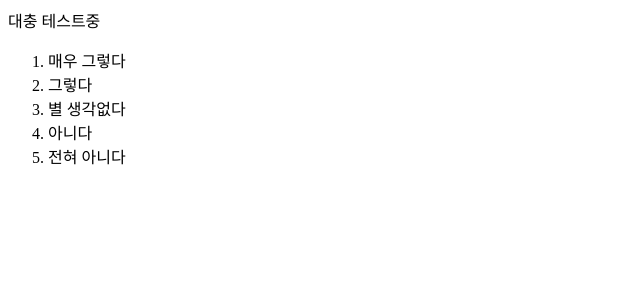
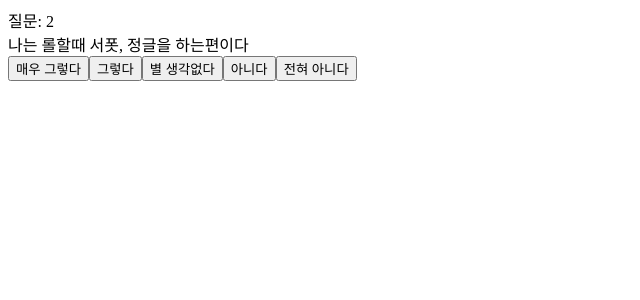
Before and after one commit to HeonSeok98/mbti, a React (Create React App) app: page /test/2 in a window 1280 px wide. Shown: the top 300 px of the page, without its empty margins (0-640 px from the left). Built offline with nearby package versions, Linux system fonts and the light colour scheme.

Commit message:
[Fix]: id 수정

```diff
--- a/src/App.js
+++ b/src/App.js
@@ -10,7 +10,7 @@ function App() {
     <BrowserRouter>
       <Switch>
 
-        <Route path="/test">
+        <Route path="/test/:id">
           <Test/>
         </Route>
 
--- a/src/components/ResultCard.js
+++ b/src/components/ResultCard.js
@@ -1,10 +1,238 @@
+import questions from '../contents/question';
+import score from '../contents/score';
 
 
 const ResultCard = () => {
 
+  console.log(questions);
+
+  if (questions[0].answer === 1) {
+    score.j +=2;
+  } else if (questions[0].answer === 2) {
+    score.j +=1;
+  } else if (questions[0].answer === 4) {
+    score.p +=1;
+  } else if (questions[0].answer === 5) {
+    score.p +=2;
+  }
+
+  if (questions[1].answer === 1) {
+    score.i +=2;
+    score.s +=2;
+    score.f +=2;
+    score.j +=2;
+  } else if (questions[1].answer === 2) {
+    score.i +=1;
+    score.s +=1;
+    score.f +=1;
+    score.j +=1;
+  } else if (questions[1].answer === 4) {
+    score.e +=1;
+    score.n +=1;
+    score.t +=1;
+    score.p +=1;
+  } else if (questions[1].answer === 5) {
+    score.e +=2;
+    score.n +=2;
+    score.t +=2;
+    score.p +=2;
+  }
+
+  if (questions[2].answer === 1) {
+    score.i +=2;
+  } else if (questions[2].answer === 2) {
+    score.i +=1;
+  } else if (questions[2].answer === 4) {
+    score.e +=1;
+  } else if (questions[2].answer === 5) {
+    score.e +=2;
+  }
+
+  if (questions[3].answer === 1) {
+    score.f +=2;
+  } else if (questions[3].answer === 2) {
+    score.f +=1;
+  } else if (questions[3].answer === 4) {
+    score.t +=1;
+  } else if (questions[3].answer === 5) {
+    score.t +=2;
+  }
+
+  if (questions[4].answer === 1) {
+    score.i +=2;
+  } else if (questions[4].answer === 2) {
+    score.i +=1;
+  } else if (questions[4].answer === 4) {
+    score.e +=1;
+  } else if (questions[4].answer === 5) {
+    score.e +=2;
+  }
+
+  if (questions[5].answer === 1) {
+    score.n +=2;
+  } else if (questions[5].answer === 2) {
+    score.n +=1;
+  } else if (questions[5].answer === 4) {
+    score.s +=1;
+  } else if (questions[5].answer === 5) {
+    score.s +=2;
+  }
+
+  if (questions[6].answer === 1) {
+    score.p +=2;
+  } else if (questions[6].answer === 2) {
+    score.p +=1;
+  } else if (questions[6].answer === 4) {
+    score.j +=1;
+  } else if (questions[6].answer === 5) {
+    score.j +=2;
+  }
+
+  if (questions[7].answer === 1) {
+    score.n +=2;
+  } else if (questions[7].answer === 2) {
+    score.n +=1;
+  } else if (questions[7].answer === 4) {
+    score.s +=1;
+  } else if (questions[7].answer === 5) {
+    score.s +=2;
+  }
+
+  if (questions[8].answer === 1) {
+    score.e +=2;
+    score.n +=2;
+    score.t +=2;
+    score.j +=2;
+  } else if (questions[8].answer === 2) {
+    score.e +=1;
+    score.n +=1;
+    score.t +=1;
+    score.j +=1;
+  } else if (questions[8].answer === 4) {
+    score.i +=1;
+    score.s +=1;
+    score.f +=1;
+    score.p +=1;
+  } else if (questions[8].answer === 5) {
+    score.i +=2;
+    score.s +=2;
+    score.f +=2;
+    score.p +=2;
+  }
+
+  if (questions[9].answer === 1) {
+    score.e +=2;
+  } else if (questions[9].answer === 2) {
+    score.e +=1;
+  } else if (questions[9].answer === 4) {
+    score.i +=1;
+  } else if (questions[9].answer === 5) {
+    score.i +=2;
+  }
+
+  if (questions[10].answer === 1) {
+    score.n +=2;
+    score.f +=2;
+  } else if (questions[10].answer === 2) {
+    score.n +=1;
+    score.f +=1;
+  } else if (questions[10].answer === 4) {
+    score.s +=1;
+    score.t +=1;
+  } else if (questions[10].answer === 5) {
+    score.s +=2;
+    score.t +=2;
+  }
+
+  if (questions[11].answer === 1) {
+    score.e +=2;
+    score.f +=2;
+  } else if (questions[11].answer === 2) {
+    score.e +=1;
+    score.f +=1;
+  } else if (questions[11].answer === 4) {
+    score.i +=1;
+    score.t +=1;
+  } else if (questions[11].answer === 5) {
+    score.i +=2;
+    score.t +=2;
+  }
+
+  if (questions[12].answer === 1) {
+    score.n +=2;
+  } else if (questions[12].answer === 2) {
+    score.n +=1;
+  } else if (questions[12].answer === 4) {
+    score.s +=1;
+  } else if (questions[12].answer === 5) {
+    score.s +=2;
+  }
+
+  if (questions[13].answer === 1) {
+    score.j +=2;
+  } else if (questions[13].answer === 2) {
+    score.j +=1;
+  } else if (questions[13].answer === 4) {
+    score.p +=1;
+  } else if (questions[13].answer === 5) {
+    score.p +=2;
+  }
+
+  if (questions[14].answer === 1) {
+    score.e +=2;
+    score.n +=2;
+  } else if (questions[14].answer === 2) {
+    score.e +=1;
+    score.n +=1;
+  } else if (questions[14].answer === 4) {
+    score.i +=1;
+    score.s +=1;
+  } else if (questions[14].answer === 5) {
+    score.i +=2;
+    score.s +=2;
+  }
+
+  if (questions[15].answer === 1) {
+    score.f +=2;
+  } else if (questions[15].answer === 2) {
+    score.f +=1;
+  } else if (questions[15].answer === 4) {
+    score.t +=1;
+  } else if (questions[15].answer === 5) {
+    score.t +=2;
+  }
+
+  console.log(score);
+
+  let mbti='';
+
+  if (score.i>=score.e) {
+    mbti +='i';
+  } else {
+    mbti +='e';
+  }
+  if (score.s>=score.n) {
+    mbti +='s';
+  } else {
+    mbti +='n';
+  }
+  if (score.f>=score.t) {
+    mbti +='f';
+  } else {
+    mbti +='t';
+  }
+  if (score.j>=score.p) {
+    mbti +='j';
+  } else {
+    mbti +='p';
+  }
+
+
 
   return (
-    <div>대충 결과화면</div>
+    <div>
+      결과: {mbti}
+    </div>
   );
 }
 
--- a/src/components/StartButton.js
+++ b/src/components/StartButton.js
@@ -3,9 +3,9 @@ import { Link } from 'react-router-dom';
 
 const StartButton = () => {
 
-    return (
-      <Link to="/test">검사하러 가기</Link>
-    );
-  }
+   return (
+    <Link to="/test/1">검사하러 가기</Link>
+  );
+}
 
 export default StartButton;
--- a/src/components/TestCard.js
+++ b/src/components/TestCard.js
@@ -1,11 +1,70 @@
+import { useState, useEffect } from 'react';
+import { Link, withRouter } from 'react-router-dom';
+import questions from '../contents/question';
 
 
-const TestCard = () => {
+const TestCard = ({ match }) => {
+
+  const [curTest, setCurTest] = useState({});
+  const [id, setId] = useState(0);
+
+  useEffect(()=>{
+    const num = parseInt(match.params.id);
+
+    if(questions){
+      setCurTest(questions[num-1]);
+      setId(num+1);
+    }
+
+  }, [match]);
+
+
+  const answer1 = () => {
+    questions[match.params.id-1].answer = 1;
+  };
+
+  const answer2 = () => {
+    questions[match.params.id-1].answer = 2;
+  };
+
+  const answer3 = () => {
+    questions[match.params.id-1].answer = 3;
+  };
+
+  const answer4 = () => {
+    questions[match.params.id-1].answer = 4;
+  };
+
+  const answer5 = () => {
+    questions[match.params.id-1].answer = 5;
+  };
+
 
 
   return (
-    <div>대충 테스트중</div>
+    <div>
+      <div>질문: {match.params.id}</div>
+      <div>{curTest.question}</div>
+      {match.params.id < 16 &&
+        <Link to={`/test/${id}`}>
+          <button onClick={() => answer1()}>매우 그렇다</button>
+          <button onClick={() => answer2()}>그렇다</button>
+          <button onClick={() => answer3()}>별 생각없다</button>
+          <button onClick={() => answer4()}>아니다</button>
+          <button onClick={() => answer5()}>전혀 아니다</button>
+        </Link>
+      }
+      {match.params.id == 16 &&
+        <Link to={`/end`}>
+          <button onClick={() => answer1()}>매우 그렇다</button>
+          <button onClick={() => answer2()}>그렇다</button>
+          <button onClick={() => answer3()}>별 생각없다</button>
+          <button onClick={() => answer4()}>아니다</button>
+          <button onClick={() => answer5()}>전혀 아니다</button>
+        </Link>
+      }
+    </div>
   );
 }
 
-export default TestCard;
+export default withRouter(TestCard);
--- a/src/contents/question.js
+++ b/src/contents/question.js
@@ -1,21 +1,86 @@
 
-const question = [
-  "나는 내일 할일을 생각한다",
-  "나는 롤할때 서폿, 정글을 하는편이다",
-  "말 많은 사람 상대하기 힘들다",
-  "말 많은 사람 상대하기 힘들다",
-  "슬픈 영화, 드라마를 보고 운적이 있다",
-  "사람을 2주일 이상 안만나 본적이 있다",
-  "계획없는 여행을 떠나보고 싶다",
-  "사과를 보면 로빈후드, 백설공주 이런게 떠오른다",
-  "내가 사업을 하면 성공 시킬수 있다",
-  "술자리를 자주 나간다",
-  "소문난 맛집은 찾아가봐야 한다",
-  "팀장을 할때 팀원들을 캐어주는것이 제일 중요하다",
-  "로또에 당첨되면 뭐할지 계획이 있다",
-  "기한이 충분한 과제를 미리한다",
-  "처음보는 사람에게 궁금한것이 많다",
-  "콘서트, 전시회등을 즐긴다"
+const questions = [
+  {
+    id: 1,
+    question: "나는 내일 할일을 생각한다",
+    answer: null
+  },
+  {
+    id: 2,
+    question: "나는 롤할때 서폿, 정글을 하는편이다",
+    answer: null
+  },
+  {
+    id: 3,
+    question: "말 많은 사람 상대하기 힘들다",
+    answer: null
+  },
+  {
+    id: 4,
+    question: "슬픈 영화, 드라마를 보고 운적이 있다",
+    answer: null
+  },
+  {
+    id: 5,
+    question: "사람을 2주일 이상 안만나 본적이 있다",
+    answer: null
+  },
+  {
+    id: 6,
+    question: "현실보다는 이상을 추구한다",
+    answer: null
+  },
+  {
+    id: 7,
+    question: "계획없는 여행을 떠나보고 싶다",
+    answer: null
+  },
+  {
+    id: 8,
+    question: "사과를 보면 로빈후드, 백설공주 이런게 떠오른다",
+    answer: null
+  },
+  {
+    id: 9,
+    question: "내가 사업을 하면 성공 시킬수 있다",
+    answer: null
+  },
+  {
+    id: 10,
+    question: "술자리를 자주 나간다",
+    answer: null
+  },
+  {
+    id: 11,
+    question: "소문난 맛집은 찾아가봐야 한다",
+    answer: null
+  },
+  {
+    id: 12,
+    question: "팀장을 할때 팀원들을 캐어주는것이 제일 중요하다",
+    answer: null
+  },
+  {
+    id: 13,
+    question: "로또에 당첨되면 뭐할지 계획이 있다",
+    answer: null
+  },
+  {
+    id: 14,
+    question: "기한이 충분한 과제를 미리한다",
+    answer: null
+  },
+  {
+    id: 15,
+    question: "처음보는 사람에게 궁금한것이 많다",
+    answer: null
+  },
+  {
+    id: 16,
+    question: "콘서트, 전시회등을 즐긴다",
+    answer: null
+  }
 ];
 
-export default question;
+
+export default questions;
--- a/src/contents/score.js
+++ b/src/contents/score.js
@@ -1,13 +1,13 @@
 
-const score = [
-  { "i": 0 },
-  { "e": 0 },
-  { "s": 0 },
-  { "n": 0 },
-  { "f": 0 },
-  { "t": 0 },
-  { "j": 0 },
-  { "p": 0 }
-];
+const score = {
+   i: 0 ,
+   e: 0 ,
+   s: 0 ,
+   n: 0 ,
+   f: 0 ,
+   t: 0 ,
+   j: 0 ,
+   p: 0
+};
 
 export default score;
--- a/src/pages/End.js
+++ b/src/pages/End.js
@@ -1,5 +1,5 @@
-import { useState } from "react";
 import ResultCard from '../components/ResultCard';
+
 
 const End = () => {
 
--- a/src/pages/Test.js
+++ b/src/pages/Test.js
@@ -1,26 +1,14 @@
-import { useState } from "react";
+import { useState, useEffect } from "react";
 import TestCard from '../components/TestCard';
 
 
 
-const Test = () => {
+const Test = ({ match }) => {
 
-  const [count, setCount] = useState(0);
-
-  const next = () => {
-    setCount(count+1)
-  }
 
   return (
     <div>
-        <TestCard></TestCard>
-        <ol>
-          <li onClick={next}>매우 그렇다</li>
-          <li onClick={next}>그렇다</li>
-          <li onClick={next}>별 생각없다</li>
-          <li onClick={next}>아니다</li>
-          <li onClick={next}>전혀 아니다</li>
-        </ol>
+        <TestCard match={match}></TestCard>
     </div>
   );
 }
```
